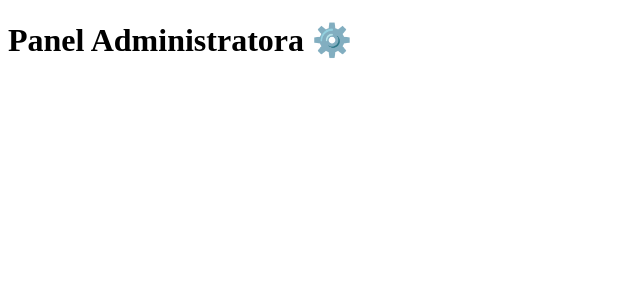
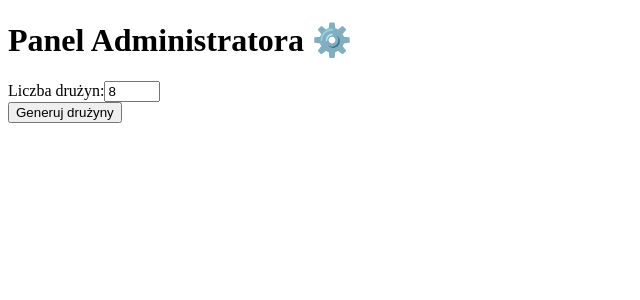
Before and after one commit to Pittar7/volleyball-system, a Next.js app: page /admin in a window 1280 px wide. Shown: the top 300 px of the page, without its empty margins (0-640 px from the left). Built offline with nearby package versions, Linux system fonts and the light colour scheme.

Commit message:
Fix folder structure and enable team generation

```diff
--- a/src/app/admin/page.js
+++ b/src/app/admin/page.js
@@ -1,7 +1,86 @@
+"use client";
+
+import { useState } from "react";
+import {
+  createEmptyTournament,
+  generateTeams,
+  splitIntoGroups,
+} from "@/lib/tournamentLogic";
+
 export default function AdminPage() {
+  const [tournament, setTournament] = useState(createEmptyTournament());
+  const [groupA, setGroupA] = useState([]);
+  const [groupB, setGroupB] = useState([]);
+
+  const handleGenerate = () => {
+    const teams = generateTeams(tournament.settings.numberOfTeams);
+    const { groupA, groupB } = splitIntoGroups(teams);
+
+    setTournament({
+      ...tournament,
+      teams,
+    });
+
+    setGroupA(groupA);
+    setGroupB(groupB);
+  };
+
   return (
-    <main className="min-h-screen flex items-center justify-center">
-      <h1 className="text-3xl font-bold">Panel Administratora ⚙️</h1>
+    <main className="min-h-screen p-8">
+      <h1 className="text-3xl font-bold mb-6">Panel Administratora ⚙️</h1>
+
+      <div className="mb-6">
+        <label className="block mb-2 font-semibold">Liczba drużyn:</label>
+        <input
+          type="number"
+          min="4"
+          max="12"
+          value={tournament.settings.numberOfTeams}
+          onChange={(e) =>
+            setTournament({
+              ...tournament,
+              settings: {
+                ...tournament.settings,
+                numberOfTeams: Number(e.target.value),
+              },
+            })
+          }
+          className="border p-2 rounded w-24"
+        />
+      </div>
+
+      <button
+        onClick={handleGenerate}
+        className="bg-blue-600 text-white px-4 py-2 rounded hover:bg-blue-700"
+      >
+        Generuj drużyny
+      </button>
+
+      {groupA.length > 0 && (
+        <div className="grid grid-cols-2 gap-8 mt-8">
+          <div>
+            <h2 className="text-xl font-bold mb-2">Grupa A</h2>
+            <ul className="space-y-1">
+              {groupA.map((team) => (
+                <li key={team.id} className="bg-white p-2 rounded shadow">
+                  {team.name}
+                </li>
+              ))}
+            </ul>
+          </div>
+
+          <div>
+            <h2 className="text-xl font-bold mb-2">Grupa B</h2>
+            <ul className="space-y-1">
+              {groupB.map((team) => (
+                <li key={team.id} className="bg-white p-2 rounded shadow">
+                  {team.name}
+                </li>
+              ))}
+            </ul>
+          </div>
+        </div>
+      )}
     </main>
   );
 }
--- /dev/null
+++ b/src/lib/tournamentLogic.js
@@ -0,0 +1,41 @@
+export function createEmptyTournament() {
+  return {
+    teams: [],
+    matches: [],
+    settings: {
+      numberOfTeams: 8,
+      teamsFromGroup: 2,
+    },
+  };
+}
+
+export function generateTeams(number) {
+  const teams = [];
+
+  for (let i = 1; i <= number; i++) {
+    teams.push({
+      id: i,
+      name: `Drużyna ${i}`,
+      group: null,
+    });
+  }
+
+  return teams;
+}
+
+export function splitIntoGroups(teams) {
+  const groupA = [];
+  const groupB = [];
+
+  teams.forEach((team, index) => {
+    if (index % 2 === 0) {
+      team.group = "A";
+      groupA.push(team);
+    } else {
+      team.group = "B";
+      groupB.push(team);
+    }
+  });
+
+  return { groupA, groupB };
+}
```
